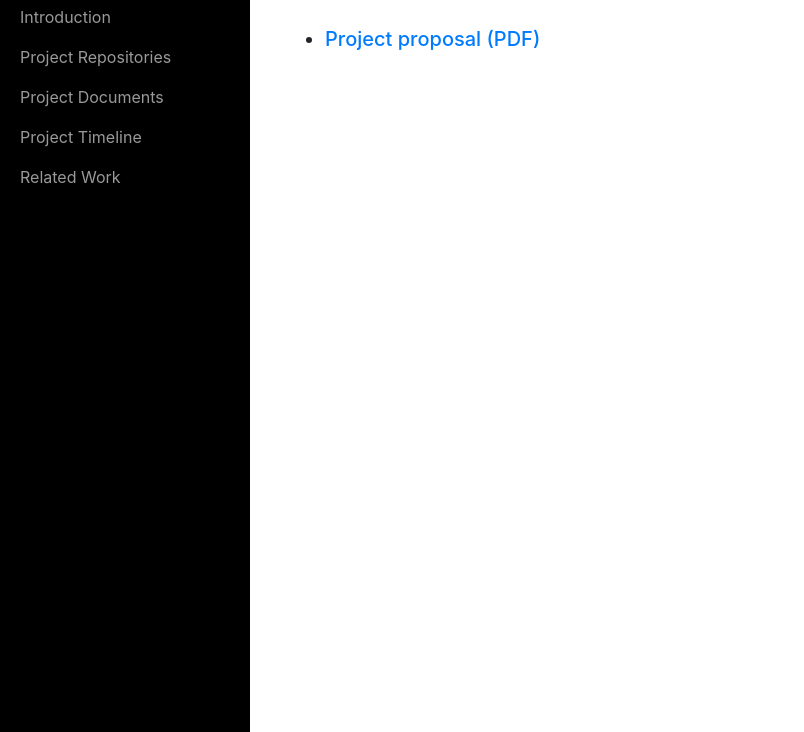
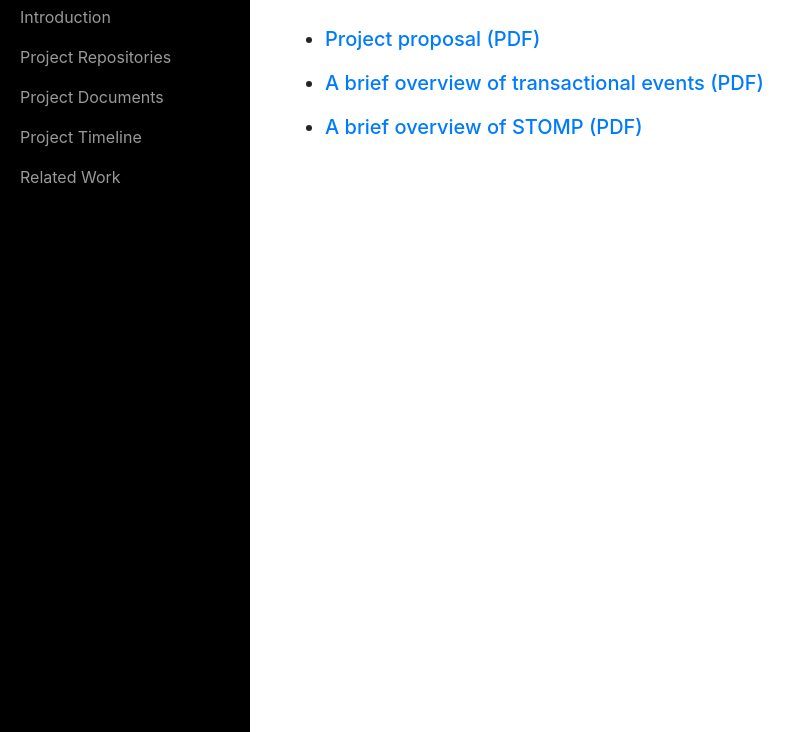
Before and after one commit to wickstopher/ms-project, a website: page docs.html in a window 1280 px wide. Shown: the part 68-800 px from the top of the page, without its empty margins (0-804 px from the left). Drawn offline with Linux system fonts and the light colour scheme.

Commit message:
Add overview documents to repository.

```diff
--- a/docs.html
+++ b/docs.html
@@ -53,6 +53,10 @@
                     <ul>
                         <li><a href="docs/wicks_project_proposal.pdf">Project proposal (PDF)</a></li>
                         <br>
+	                    <li><a href="docs/wicks_te_overview.pdf">A brief overview of transactional events (PDF)</a></li>
+                        <br>
+	                    <li><a href="docs/wicks_stomp_overview.pdf">A brief overview of STOMP (PDF)</a></li>
+                        <br>
                     </ul>
                 </h5>
             </div>
```
Also changed, not shown: 2 other files.
